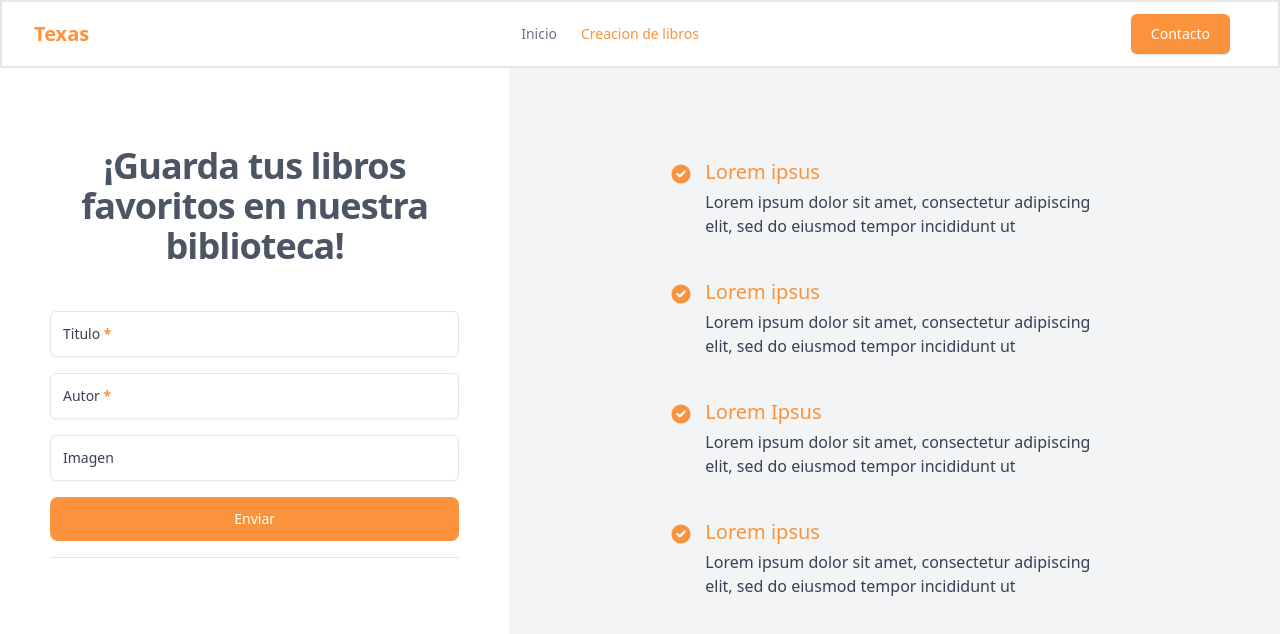
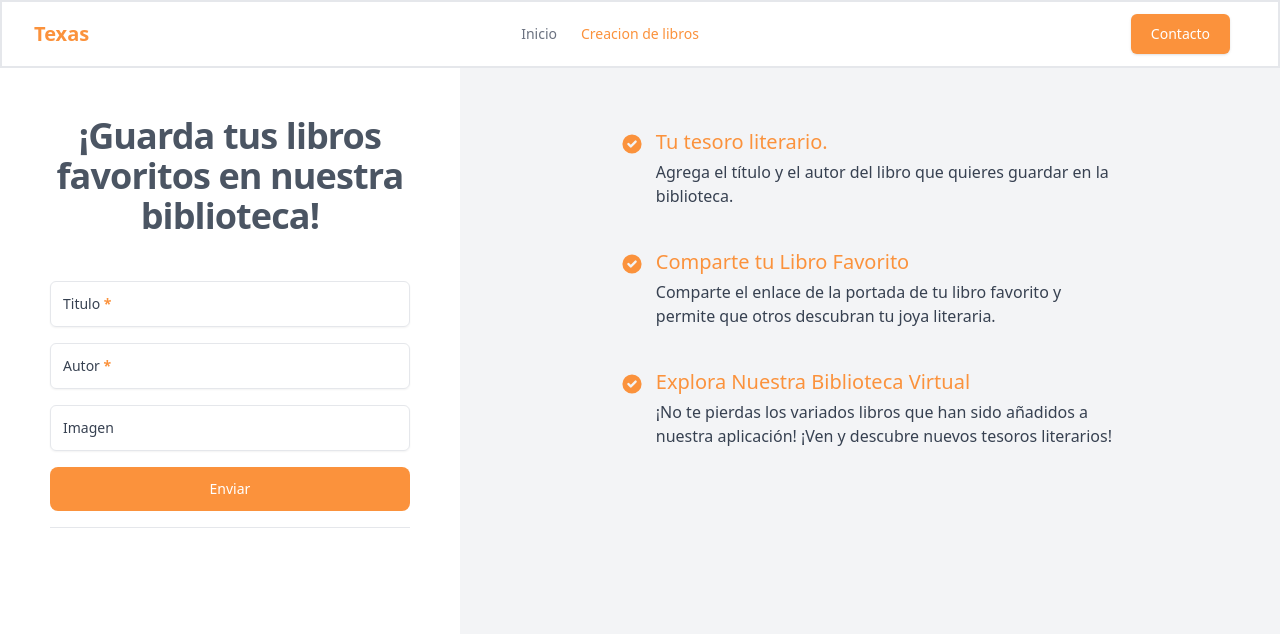
Before and after one commit to xNatzhu/Gestor-De-Libros, a Vue app: page /#/createbook in a window 1280 px wide. Shown: the top 634 px of the page. Built offline with nearby package versions, Linux system fonts and the light colour scheme.

Commit message:
Actualizacion del filtro

```diff
--- a/src/App.vue
+++ b/src/App.vue
@@ -8,4 +8,20 @@ import NavBar from './components/menu/NavBar.vue';
 </template>
 
 <style>
+/* setting: body-main-html*/
+html{
+    scroll-behavior: smooth;
+}
+
+/* setting: scroll*/
+body::-webkit-scrollbar{
+    background: rgb(255 255 255);
+    width: 4px;
+}
+
+body::-webkit-scrollbar-thumb{
+    border-radius: 5px;
+    background: #FB923C;
+}
+
 </style>
--- a/src/components/createBook/Form.vue
+++ b/src/components/createBook/Form.vue
@@ -35,19 +35,16 @@ const validateTitle = () => {
 };
 
 const handleSubmit = () => {
-
-  // Valida los datos
   validateAuthor();
   validateTitle();
 
  // Verifica si hay errores
  if (Object.values(state.errors).some(error => error !== null)) {
-    // Hay errores de validación, no continúes con el envío de datos
     return;
   }
 
 
-  // LocalStorage inicialización - carga de estado
+  // LocalStorage inicialización
   let bookListLocalStorage = JSON.parse(localStorage.getItem("books"));
 
   // Verificar si es un arreglo válido
@@ -77,7 +74,7 @@ const handleSubmit = () => {
 
 <template>
   <div
-    class="w-full px-4 py-20 mx-auto bg-white xl:py-32 md:w-3/5 lg:w-4/5 xl:w-3/5 md:px-[50px]"
+    class="w-full px-4 py-2 pt-[120px] mx-auto bg-white xl:py-32 md:w-3/5 lg:w-4/5 xl:w-3/5 md:px-[50px]"
   >
     <h1
       class="mb-4 -mt-3 text-2xl font-extrabold leading-snug tracking-tight text-gray-600 md:text-4xl text-center"
--- a/src/components/createBook/InfoForm.vue
+++ b/src/components/createBook/InfoForm.vue
@@ -4,7 +4,7 @@
 
 <template>
     <div
-      class="px-4 py-20 space-y-10 bg-gray-100 xl:py-32 md:px-40 lg:px-20 xl:px-40"
+      class=" h-screen px-4 py-2 pt-[120px] space-y-10 bg-gray-100 xl:py-32 md:px-40 lg:px-20 xl:px-40"
     >
       <div class="flex space-x-3">
         <svg
@@ -20,9 +20,9 @@
           />
         </svg>
         <div>
-          <h2 class="text-xl font-medium text-orange-400">Lorem ipsus</h2>
+          <h2 class="text-xl font-medium text-orange-400">Tu tesoro literario.</h2>
           <p class="mt-1 text-gray-700">
-            Lorem ipsum dolor sit amet, consectetur adipiscing elit, sed do eiusmod tempor incididunt ut
+            Agrega el título y el autor del libro que quieres guardar en la biblioteca.
           </p>
         </div>
       </div>
@@ -40,9 +40,9 @@
           />
         </svg>
         <div>
-          <h2 class="text-xl font-medium text-orange-400">Lorem ipsus</h2>
+          <h2 class="text-xl font-medium text-orange-400">Comparte tu Libro Favorito</h2>
           <p class="mt-1 text-gray-700">
-            Lorem ipsum dolor sit amet, consectetur adipiscing elit, sed do eiusmod tempor incididunt ut
+            Comparte el enlace de la portada de tu libro favorito y permite que otros descubran tu joya literaria.
           </p>
         </div>
       </div>
@@ -60,29 +60,9 @@
           />
         </svg>
         <div>
-          <h2 class="text-xl font-medium text-orange-400">Lorem Ipsus</h2>
+          <h2 class="text-xl font-medium text-orange-400">Explora Nuestra Biblioteca Virtual</h2>
           <p class="mt-1 text-gray-700">
-            Lorem ipsum dolor sit amet, consectetur adipiscing elit, sed do eiusmod tempor incididunt ut
-          </p>
-        </div>
-      </div>
-      <div class="flex space-x-3">
-        <svg
-          xmlns="http://www.w3.org/2000/svg"
-          viewBox="0 0 20 20"
-          fill="currentColor"
-          class="flex-none w-6 h-6 mt-1 text-orange-400"
-        >
-          <path
-            fill-rule="evenodd"
-            d="M10 18a8 8 0 100-16 8 8 0 000 16zm3.707-9.293a1 1 0 00-1.414-1.414L9 10.586 7.707 9.293a1 1 0 00-1.414 1.414l2 2a1 1 0 001.414 0l4-4z"
-            clip-rule="evenodd"
-          />
-        </svg>
-        <div>
-          <h2 class="text-xl font-medium text-orange-400">Lorem ipsus </h2>
-          <p class="mt-1 text-gray-700">
-            Lorem ipsum dolor sit amet, consectetur adipiscing elit, sed do eiusmod tempor incididunt ut
+            ¡No te pierdas los variados libros que han sido añadidos a nuestra aplicación! ¡Ven y descubre nuevos tesoros literarios!
           </p>
         </div>
       </div>
--- a/src/components/home/FilterViews.vue
+++ b/src/components/home/FilterViews.vue
@@ -2,8 +2,9 @@
 import { inject, ref, watch } from "vue";
 
 const listBook = inject("listBook");
-const selectedButton = ref("");
+const selectedButton = ref("viewBookAll");
 
+//filtro de libros que se han visto
 const viewBook = () => {
   const localStorageData = JSON.parse(localStorage.getItem("books"));
   const filterBook = localStorageData.filter((book) => book.view === true);
@@ -14,6 +15,7 @@ const viewBook = () => {
 
 };
 
+//filtro de libros que no se han visto
 const unSeenBook = () => {
   const localStorageData = JSON.parse(localStorage.getItem("books"));
   const filterBook = localStorageData.filter((book) => book.view === false);
@@ -23,13 +25,31 @@ const unSeenBook = () => {
   console.log(listBook);;
 };
 
+//Todos los libros
 const viewBookAll = () => {
   const localStorageData = JSON.parse(localStorage.getItem("books"));
-  listBook.value = localStorageData;
+  const filterBook = localStorageData.map((book) => book);
+  listBook.value = filterBook;
   selectedButton.value = "viewBookAll";
   console.log("Todos",filterBook);
   console.log(listBook);
 };
+
+watch(listBook, (newListBook) => {
+
+  console.log("Lista de libros actualizada:", newListBook);
+  if (selectedButton.value === "viewBook") {
+    console.log("entre en libros leidos");
+    viewBook();
+  } else if (selectedButton.value === "unSeenBook") {
+    console.log("entre en see");
+    unSeenBook();
+  } else if (selectedButton.value === "viewBookAll") {
+    console.log("entre en all");
+    viewBookAll();
+  }
+});
+
 
 console.log("probando",listBook);
 
@@ -42,6 +62,27 @@ console.log("probando",listBook);
   >
     <div class="border-b border-orange-400">
       <nav class="-mb-px flex flex-wrap gap-6" aria-label="Tabs">
+        <button
+          @click="viewBookAll"
+          :class="{ 'selected-button': selectedButton === 'viewBookAll' }"
+          class="inline-flex items-center gap-2 border-b-2 border-transparent px-1 pb-4 text-sm font-medium text-gray-500 hover:text-gray-700"
+        >
+          <svg
+            xmlns="http://www.w3.org/2000/svg"
+            width="16"
+            height="16"
+            fill="currentColor"
+            class="bi bi-book"
+            viewBox="0 0 16 16"
+          >
+            <path
+              d="M1 2.828c.885-.37 2.154-.769 3.388-.893 1.33-.134 2.458.063 3.112.752v9.746c-.935-.53-2.12-.603-3.213-.493-1.18.12-2.37.461-3.287.811V2.828zm7.5-.141c.654-.689 1.782-.886 3.112-.752 1.234.124 2.503.523 3.388.893v9.923c-.918-.35-2.107-.692-3.287-.81-1.094-.111-2.278-.039-3.213.492V2.687zM8 1.783C7.015.936 5.587.81 4.287.94c-1.514.153-3.042.672-3.994 1.105A.5.5 0 0 0 0 2.5v11a.5.5 0 0 0 .707.455c.882-.4 2.303-.881 3.68-1.02 1.409-.142 2.59.087 3.223.877a.5.5 0 0 0 .78 0c.633-.79 1.814-1.019 3.222-.877 1.378.139 2.8.62 3.681 1.02A.5.5 0 0 0 16 13.5v-11a.5.5 0 0 0-.293-.455c-.952-.433-2.48-.952-3.994-1.105C10.413.809 8.985.936 8 1.783z"
+            />
+          </svg>
+          Todos los libros
+        </button>
+
+
         <button
           @click="viewBook"
           :class="{ 'selected-button': selectedButton === 'viewBook' }"
@@ -85,26 +126,6 @@ console.log("probando",listBook);
           </svg>
           Libros no vistos
         </button>
-
-        <button
-          @click="viewBookAll"
-          :class="{ 'selected-button': selectedButton === 'viewBookAll' }"
-          class="inline-flex items-center gap-2 border-b-2 border-transparent px-1 pb-4 text-sm font-medium text-gray-500 hover:text-gray-700"
-        >
-          <svg
-            xmlns="http://www.w3.org/2000/svg"
-            width="16"
-            height="16"
-            fill="currentColor"
-            class="bi bi-book"
-            viewBox="0 0 16 16"
-          >
-            <path
-              d="M1 2.828c.885-.37 2.154-.769 3.388-.893 1.33-.134 2.458.063 3.112.752v9.746c-.935-.53-2.12-.603-3.213-.493-1.18.12-2.37.461-3.287.811V2.828zm7.5-.141c.654-.689 1.782-.886 3.112-.752 1.234.124 2.503.523 3.388.893v9.923c-.918-.35-2.107-.692-3.287-.81-1.094-.111-2.278-.039-3.213.492V2.687zM8 1.783C7.015.936 5.587.81 4.287.94c-1.514.153-3.042.672-3.994 1.105A.5.5 0 0 0 0 2.5v11a.5.5 0 0 0 .707.455c.882-.4 2.303-.881 3.68-1.02 1.409-.142 2.59.087 3.223.877a.5.5 0 0 0 .78 0c.633-.79 1.814-1.019 3.222-.877 1.378.139 2.8.62 3.681 1.02A.5.5 0 0 0 16 13.5v-11a.5.5 0 0 0-.293-.455c-.952-.433-2.48-.952-3.994-1.105C10.413.809 8.985.936 8 1.783z"
-            />
-          </svg>
-          Todos los libros
-        </button>
       </nav>
     </div>
   </div>
--- a/src/page/createBook/CreateBook.vue
+++ b/src/page/createBook/CreateBook.vue
@@ -4,7 +4,7 @@ import InfoForm from '../../components/createBook/InfoForm.vue';
 </script>
 
 <template>
-<div class="flex flex-col lg:flex-row pt-[30px]">
+<div class="flex flex-col lg:flex-row">
     <!--Formulario de registro de libros-->
     <Form />
      <!--Informacion acerca del registro de libros-->
```
